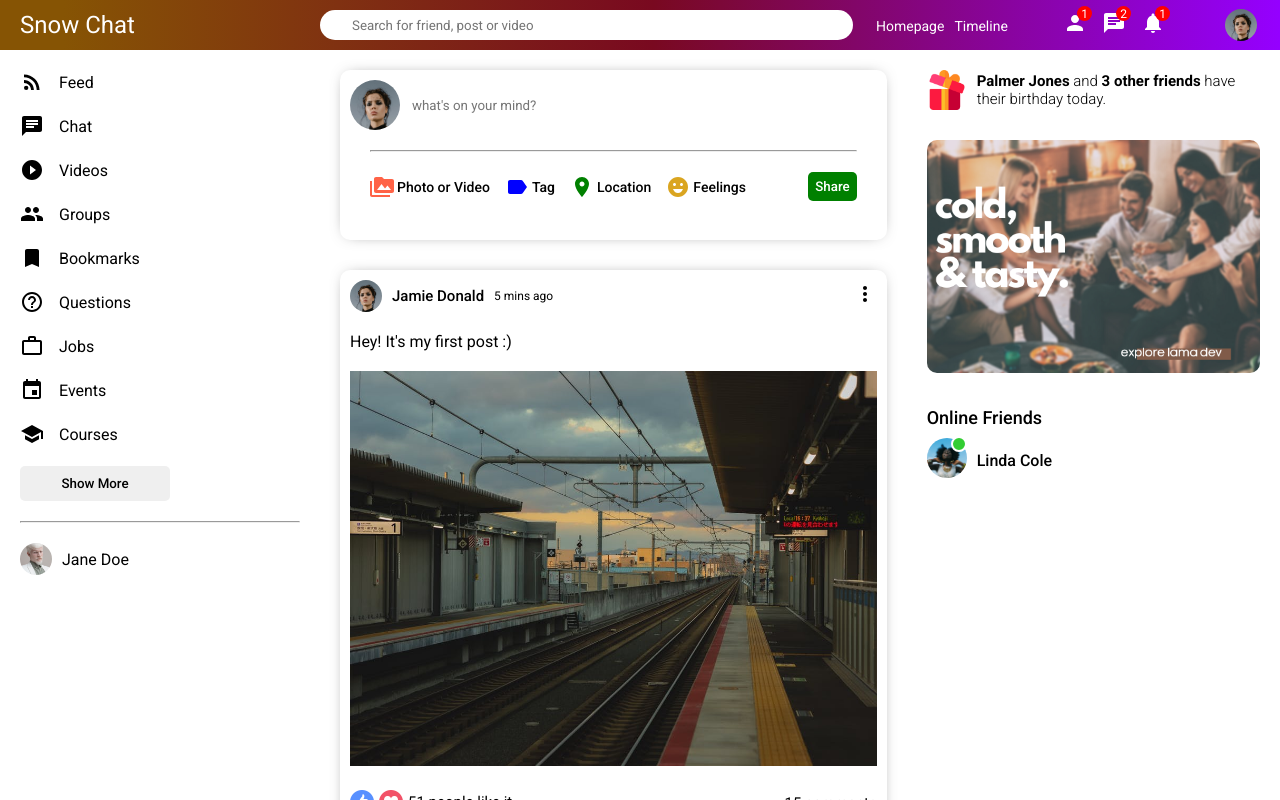
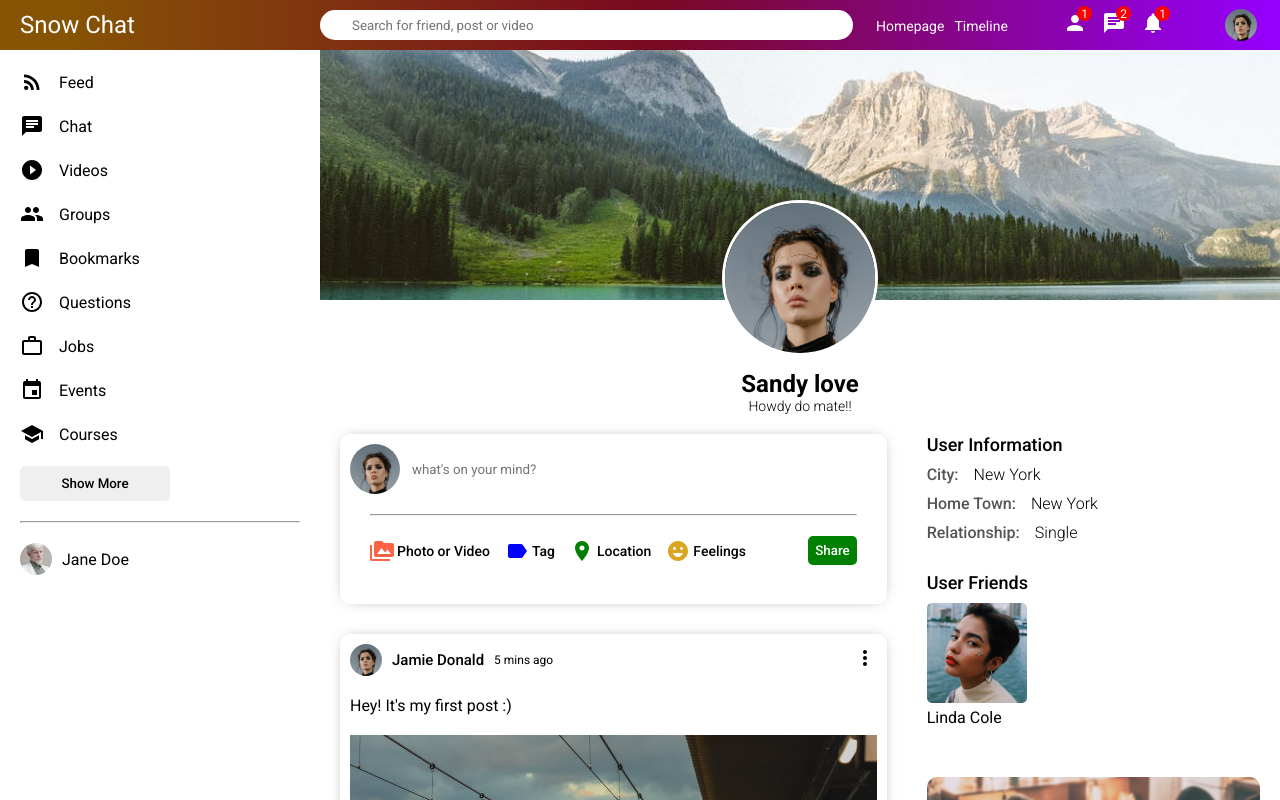
Before and after one commit to samynaj/messenger-clone, a React (Create React App) app: page / in a window 1280 px wide. Shown: the top 800 px of the page. Built offline with nearby package versions, Linux system fonts and the light colour scheme.

Commit message:
app component

```diff
--- a/src/App.js
+++ b/src/App.js
@@ -1,9 +1,10 @@
 import Home from "./pages/home/Home";
+import Profile from "./pages/profile/Profile";
 
 function App() {
   return (
     <div className="App">
-      <Home />
+      <Profile />
     </div>
   );
 }
```
